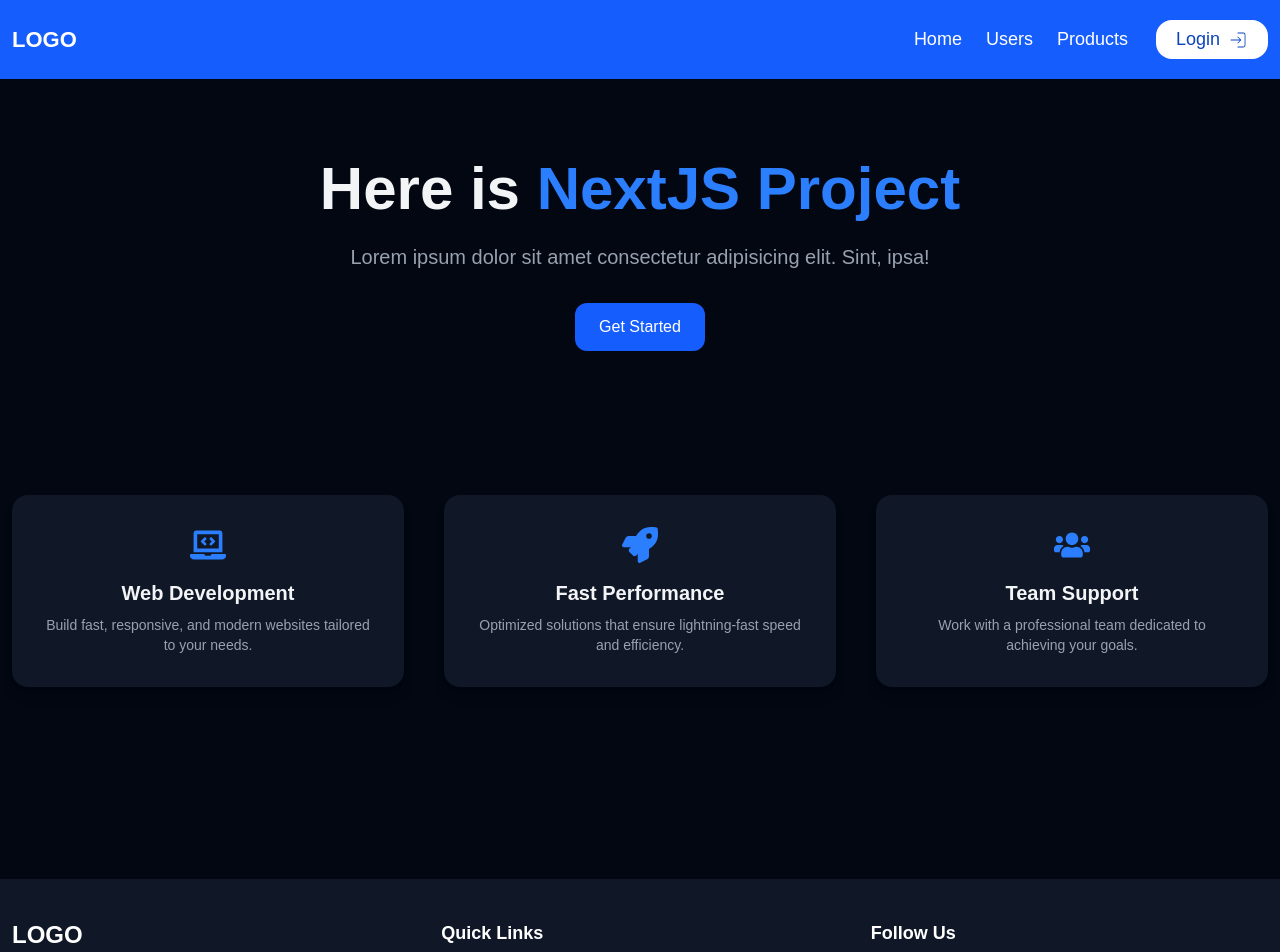
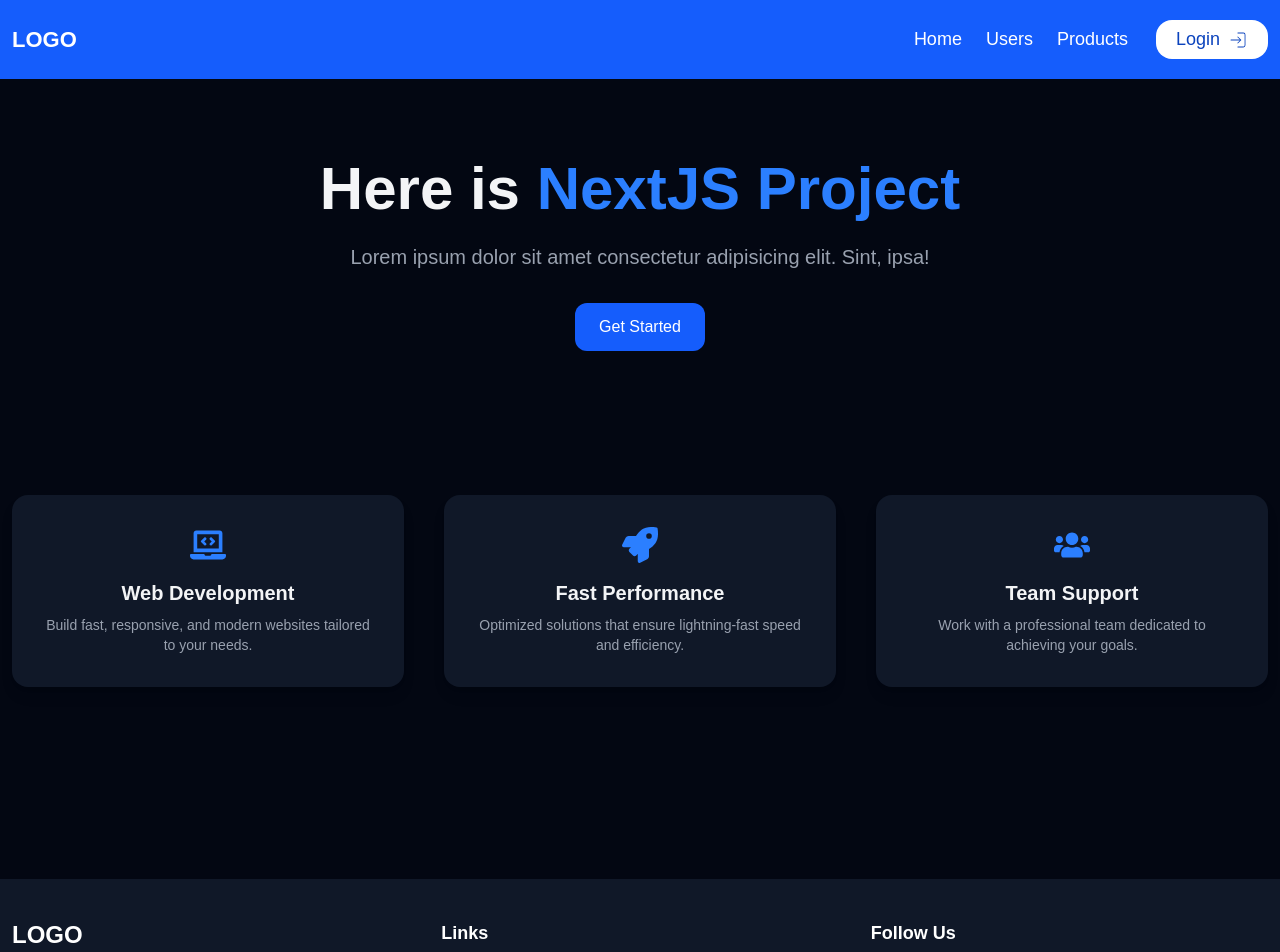
Before and after one commit to Hilola22/nextjs-site, a Next.js app: page / in a window 1280 px wide. Shown: the top 952 px of the page. Built offline with nearby package versions, Linux system fonts and the light colour scheme.

Commit message:
first commit

```diff
--- a/src/components/footer/Footer.tsx
+++ b/src/components/footer/Footer.tsx
@@ -15,7 +15,7 @@
         </div>
 
         <div>
-          <h3 className="text-lg font-semibold text-white mb-3">Quick Links</h3>
+          <h3 className="text-lg font-semibold text-white mb-3">Links</h3>
           <ul className="space-y-2 text-sm">
             <li>
               <Link href="/" className="hover:text-white">
```
